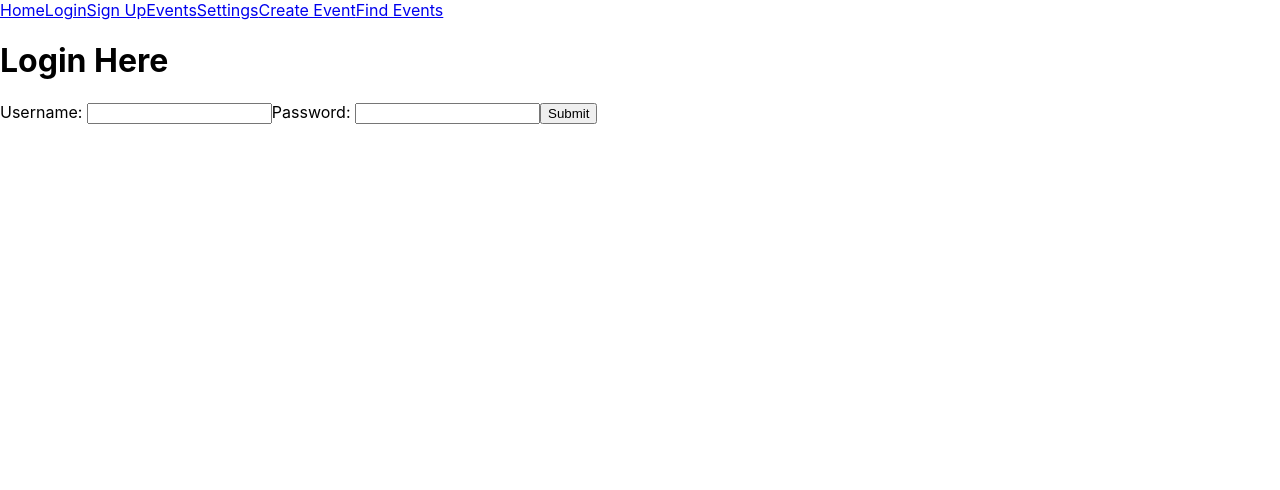
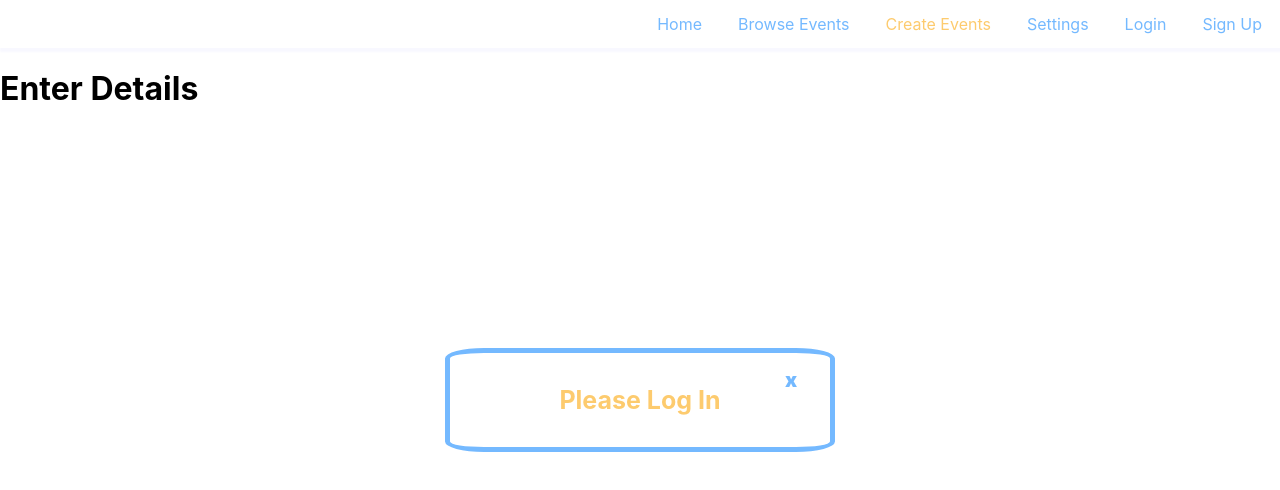
Before and after one commit to theo110/Fit.Me-UofTHacks2022, a React (Create React App) app in the folder client/: page /create in a window 1280 px wide. Before the commit this address led to /login. Shown: the top 490 px of the page. Built offline with nearby package versions, Linux system fonts and the light colour scheme; the HTML template or start-up script is replaced by a standard one.

Commit message:
css finally

```diff
--- a/client/package.json
+++ b/client/package.json
@@ -6,6 +6,7 @@
     "@testing-library/jest-dom": "^5.16.2",
     "@testing-library/react": "^12.1.2",
     "@testing-library/user-event": "^13.5.0",
+    "classnames": "^2.3.1",
     "date-fns": "^2.28.0",
     "react": "^17.0.2",
     "react-date-range": "^1.4.0",
--- a/client/src/App.js
+++ b/client/src/App.js
@@ -8,7 +8,7 @@ import Navbar from "./components/Navbar";
 import Events from './components/Events';
 import Settings from './components/Settings';
 import CreateEvent from './components/CreateEvent';
-
+import './css/main.css'
 /*
 TODO:
   CSS Everything
--- /dev/null
+++ b/client/src/components/Alerts.jsx
@@ -0,0 +1,12 @@
+import React from 'react'
+
+function Alert(props){
+    return(
+        <div className='alert'>
+            <div className = 'close' onClick = {props.onClose}>x</div>
+            <div>{props.children}</div>
+        </div>
+    )
+}
+
+export default Alert;
--- a/client/src/components/CreateEvent.jsx
+++ b/client/src/components/CreateEvent.jsx
@@ -1,6 +1,7 @@
 import React, { useState, useEffect, } from 'react'
 import SDrop from './SDrop';
-import {useNavigate} from "react-router-dom"
+import Alert from './Alerts';
+import { useNavigate } from "react-router-dom"
 
 
 function CreateEvent(props) {
@@ -64,16 +65,15 @@ function CreateEvent(props) {
         e.preventDefault();
     }
 
-    useEffect(()=>{
-        if(!props.accountData){
-            alert("Please log in first");
-            navigate("/login")
-        }
-    });
+    return (
 
-    return (
         <>
             <h1>Enter Details</h1>
+            {!props.accountData ?
+                <Alert onClose={(e) => navigate("/login")}>
+                    <div className='alert-message'>Please Log In</div>
+                </Alert>
+                :
                 <form onSubmit={onSubmit}>
                     <label>Name of Activity: </label>
                     <input type="text" name="name" onChange={changeName}></input>
@@ -89,11 +89,12 @@ function CreateEvent(props) {
                     </label>
                     <label>Please describe a brief description</label>
                     <input type="text" name="description" onChange={changeDescription}></input>
-                <SDrop addFilters = {addType}></SDrop>
+                    <SDrop addFilters={addType}></SDrop>
                     <label>Select Time</label>
                     <input type="text" name="time" onChange={changeTime}></input>
                     <input type="submit" value="Submit"></input>
                 </form>
+            }
         </>
     )
 }
--- a/client/src/components/Login.jsx
+++ b/client/src/components/Login.jsx
@@ -1,6 +1,6 @@
 import React, { useState, useEffect, } from 'react'
 import {useNavigate} from "react-router-dom"
-
+import Alert from './Alerts';
 
 
 function Login(props) {
@@ -62,10 +62,9 @@ function Login(props) {
                     break;
                 }
             }
-
             if (currUser !== null) {
                 props.logOn(currUser);
-                navigate("/settings")
+                //Incorrect username password combination
             } else {
                 setError(true);
             }
@@ -73,16 +72,15 @@ function Login(props) {
         e.preventDefault();
     }
 
-    useEffect(() => {
-        if (props.accountData) {
-            alert("already logged in");
-            navigate("/")
-        }
-    },[]);
 
     return (
         <>
             <h1>Login Here</h1>
+            {props.accountData ?
+                <Alert onClose={(e)=>navigate("/")}>
+                    <div className='alert-message'>Already Logged In</div>
+                </Alert>
+                :
             <form onSubmit={onSubmit}>
                 <label>Username: </label>
                 <input type="text" name="username" onChange={changeUser}></input>
@@ -90,6 +88,7 @@ function Login(props) {
                 <input type="password" name="password" onChange={changePassword}></input>
                 <input type="submit" value="Submit"></input>
             </form>
+            }
         </>
     )
 }
--- a/client/src/components/Navbar.jsx
+++ b/client/src/components/Navbar.jsx
@@ -1,19 +1,23 @@
-import React, {useState, useEffect,} from 'react'
-import { NavLink } from "react-router-dom";
+import React, { useState, useEffect, } from 'react'
+import { NavLink, useLocation } from "react-router-dom";
+import classNames from "classnames";
 
-function Navbar(props){
-
+function Navbar(props) {
+    const location = useLocation();
+    let constCurr = location.pathname;
+    console.log(constCurr)
     //Change to conditional navbar later.
-    return(
-        <>
-            <NavLink to="/">Home</NavLink>
-            <NavLink to="/login">Login</NavLink>
-            <NavLink to="/signup">Sign Up</NavLink>
-            <NavLink to="/events">Events</NavLink>
-            <NavLink to="/settings">Settings</NavLink>
-            <NavLink to="/create">Create Event</NavLink>
-            <NavLink to="/events">Find Events</NavLink>
-        </>
+    return (
+        <div className='nav-wrapper'>
+            <div className='elements'>
+                <div className={classNames('text',{'active': constCurr==="/signup"})}><NavLink to="/signup">Sign Up</NavLink></div>
+                <div className={classNames('text',{'active': constCurr==="/login"})}><NavLink to="/login">Login</NavLink></div>
+                <div className={classNames('text',{'active': constCurr==="/settings"})}><NavLink to="/settings">Settings</NavLink></div>
+                <div className={classNames('text',{'active': constCurr==="/create"})}><NavLink to="/create">Create Events</NavLink></div>
+                <div className={classNames('text',{'active': constCurr==="/events"})}><NavLink to="/events">Browse Events</NavLink></div>
+                <div className={classNames('text',{'active': constCurr==="/"})}><NavLink to="/">Home</NavLink></div>
+            </div>
+        </div>
     )
 }
 
--- a/client/src/components/Settings.jsx
+++ b/client/src/components/Settings.jsx
@@ -1,18 +1,12 @@
-import React, {useState, useEffect,} from 'react'
-import {useNavigate} from "react-router-dom"
+import React, { useState, useEffect, } from 'react'
+import { useNavigate } from "react-router-dom"
+import Alert from './Alerts';
 
-function Settings(props){
+function Settings(props) {
     const [accountData, setAccountData] = useState(props.accountData);
     const [loginStatus] = useState(props.loginStatus);
-    const [userLocation, setUserLocation] = useState(accountData? accountData.location : '');
+    const [userLocation, setUserLocation] = useState(accountData ? accountData.location : '');
     const navigate = useNavigate();
-
-    useEffect(()=>{
-        if(!accountData){
-            alert("Please log in first");
-            navigate("/login")
-        }
-    });
 
     const updateLocation = (e) => {
         setUserLocation(e.target.value)
@@ -42,18 +36,22 @@ function Settings(props){
 
     //Get various options such as toggle buttons, form fields and stuff to fill out settings
     //and a save button to save to databases
-    return(
+    return (
         <>
             <h1>Settings</h1>
-            {!accountData? "Please login first!" :
-                <form onSubmit = {updateData}>
-                    <p>Username: {accountData? accountData.username : "Not logged in"}</p>
-                    <label htmlFor = "location">Location</label>
-                    <input name = "location" id = "location" type = "text" onChange = {updateLocation}></input>
+            {!accountData ?
+                <Alert onClose={(e)=>navigate("/login")}>
+                    <div className='alert-message'>Please Log In</div>
+                </Alert>
+                :
+                <form onSubmit={updateData}>
+                    <p>Username: {accountData ? accountData.username : "Not logged in"}</p>
+                    <label htmlFor="location">Location</label>
+                    <input name="location" id="location" type="text" onChange={updateLocation}></input>
                     {/* somebody change this later */}
-                    <label htmlFor = "preferences">Event Preferences</label>
-                    <input name = "preferences" id = "preferences" type = "text"></input>
-                    <button type = "submit">Edit Data</button>
+                    <label htmlFor="preferences">Event Preferences</label>
+                    <input name="preferences" id="preferences" type="text"></input>
+                    <button type="submit">Edit Data</button>
                 </form>
             }
         </>
--- a/client/src/components/Signup.jsx
+++ b/client/src/components/Signup.jsx
@@ -1,5 +1,6 @@
 import React, { useState, useEffect, } from 'react'
-import {useNavigate} from "react-router-dom"
+import { useNavigate } from "react-router-dom"
+import Alert from './Alerts';
 
 
 
@@ -53,9 +54,9 @@ function SignUp(props) {
             }
         };
 
-        try{
-            fetch("/api/newUser",request).then()
-        } catch(e){
+        try {
+            fetch("/api/newUser", request).then()
+        } catch (e) {
             console.log(e)
         }
 
@@ -64,13 +65,9 @@ function SignUp(props) {
 
     //Fetch accounts data
     useEffect(() => {
-        if (props.accountData) {
-            alert("already logged in");
-            navigate("/");
-        }
         async function fetchAccountData() {
 
-            try{
+            try {
                 const accounts = await fetch("/api/userData");
                 const accountData = await accounts.json();
                 console.log(accountData)
@@ -82,11 +79,16 @@ function SignUp(props) {
         fetchAccountData().then(accounts => {
             setCurrAccounts(accounts);
         })
-    },[]);
+    }, []);
 
     return (
         <>
             <h1>Sign Up Here</h1>
+            {props.accountData ?
+                <Alert onClose={(e) => navigate("/")}>
+                    <div className='alert-message'>Already Logged In</div>
+                </Alert>
+                :
                 <form onSubmit={onSubmit}>
                     <label>Username: </label>
                     <input type="text" name="username" onChange={changeUser}></input>
@@ -96,6 +98,7 @@ function SignUp(props) {
                     <input type="password" name="password" onChange={changePassword}></input>
                     <input type="submit" value="Submit"></input>
                 </form>
+            }
         </>
     )
 }
--- /dev/null
+++ b/client/src/css/_alert.scss
@@ -0,0 +1,46 @@
+$primary-color: #fff;
+$secondary-color: #74B9FF;
+$tertiary-color: #FDCB6E;
+$accent-color: #000;
+
+.alert {
+    width: 25vw;
+    height: 5vw;
+    max-width: 100%;
+    margin: 0 auto;
+    position: fixed;
+    left: 50%;
+    top: 50%;
+    transform: translate(-50%, -50%);
+    z-index: 999;
+    background-color: $primary-color;
+    border-style: solid;
+    border-width: 5px;
+    border-color: $secondary-color;
+    border-radius: 10%;
+    padding: 15px 30px;
+    display: flex;
+    flex-direction: column;
+
+    .close {
+        padding: 0;
+        cursor: pointer;
+        font-size: 20px;
+        color: $secondary-color;
+        width: 15px;
+        height: 15px;
+        font-weight: 1000;
+        align-self: flex-end;
+    }
+}
+
+.alert-message{
+    color: $tertiary-color;
+    font-weight: bold;
+    margin: 0;
+    font-size: 25px;
+    position: absolute;
+    top: 50%;
+    left: 50%;
+    transform: translate(-50%, -50%);
+}
--- a/client/src/css/_navbar.scss
+++ b/client/src/css/_navbar.scss
@@ -0,0 +1,39 @@
+$primary-color: #fff;
+$secondary-color: #74B9FF;
+$tertiary-color: #FDCB6E;
+$accent-color: #000;
+
+.nav-wrapper{
+    display: flex;
+    align-items: center;
+    background-color: $primary-color;
+    width: 100%;
+    .elements{
+        overflow: hidden;
+        padding: 0;
+        margin: 0;
+        width: 100%;
+        background-color: $primary-color;
+        box-shadow: 2px 2px 2px 2px #F8F8FF ;
+        .text a{
+            float: right;
+            text-align: center;
+            text-decoration: none;
+            padding: 14px 18px;
+            color: $secondary-color;
+        }
+        .text.active a{
+            color: $tertiary-color;
+        }
+        .text.active a:hover{
+            border-bottom: 4px solid $tertiary-color;
+        }
+        .text a:hover{
+            border-bottom: 4px solid $secondary-color;
+        }
+    }
+}
+
+.active a{
+    color: $tertiary-color;
+}
--- a/client/src/css/main.css
+++ b/client/src/css/main.css
@@ -1 +1,95 @@
-/* No CSS *//*# sourceMappingURL=main.css.map */
+.nav-wrapper {
+  display: -webkit-box;
+  display: -ms-flexbox;
+  display: flex;
+  -webkit-box-align: center;
+      -ms-flex-align: center;
+          align-items: center;
+  background-color: #fff;
+  width: 100%;
+}
+
+.nav-wrapper .elements {
+  overflow: hidden;
+  padding: 0;
+  margin: 0;
+  width: 100%;
+  background-color: #fff;
+  -webkit-box-shadow: 2px 2px 2px 2px #F8F8FF;
+          box-shadow: 2px 2px 2px 2px #F8F8FF;
+}
+
+.nav-wrapper .elements .text a {
+  float: right;
+  text-align: center;
+  text-decoration: none;
+  padding: 14px 18px;
+  color: #74B9FF;
+}
+
+.nav-wrapper .elements .text.active a {
+  color: #FDCB6E;
+}
+
+.nav-wrapper .elements .text.active a:hover {
+  border-bottom: 4px solid #FDCB6E;
+}
+
+.nav-wrapper .elements .text a:hover {
+  border-bottom: 4px solid #74B9FF;
+}
+
+.active a {
+  color: #FDCB6E;
+}
+
+.alert {
+  width: 25vw;
+  height: 5vw;
+  max-width: 100%;
+  margin: 0 auto;
+  position: fixed;
+  left: 50%;
+  top: 50%;
+  -webkit-transform: translate(-50%, -50%);
+          transform: translate(-50%, -50%);
+  z-index: 999;
+  background-color: #fff;
+  border-style: solid;
+  border-width: 5px;
+  border-color: #74B9FF;
+  border-radius: 10%;
+  padding: 15px 30px;
+  display: -webkit-box;
+  display: -ms-flexbox;
+  display: flex;
+  -webkit-box-orient: vertical;
+  -webkit-box-direction: normal;
+      -ms-flex-direction: column;
+          flex-direction: column;
+}
+
+.alert .close {
+  padding: 0;
+  cursor: pointer;
+  font-size: 20px;
+  color: #74B9FF;
+  width: 15px;
+  height: 15px;
+  font-weight: 1000;
+  -ms-flex-item-align: end;
+      align-self: flex-end;
+}
+
+.alert-message {
+  color: #FDCB6E;
+  font-weight: bold;
+  margin: 0;
+  font-size: 25px;
+  position: absolute;
+  top: 50%;
+  left: 50%;
+  -webkit-transform: translate(-50%, -50%);
+          transform: translate(-50%, -50%);
+}
+/*# sourceMappingURL=main.css.map */
--- a/client/src/css/main.scss
+++ b/client/src/css/main.scss
@@ -1,5 +1,5 @@
-@import "./navbar.scss";
-
+@import "./_navbar.scss";
+@import "./_alert.scss";
 
 
 $primary-color: #fff;
```
Also changed, not shown: 2 other files (tests, documents, lock files or other folders). Lines whose indentation alone changed are shown as unchanged.
